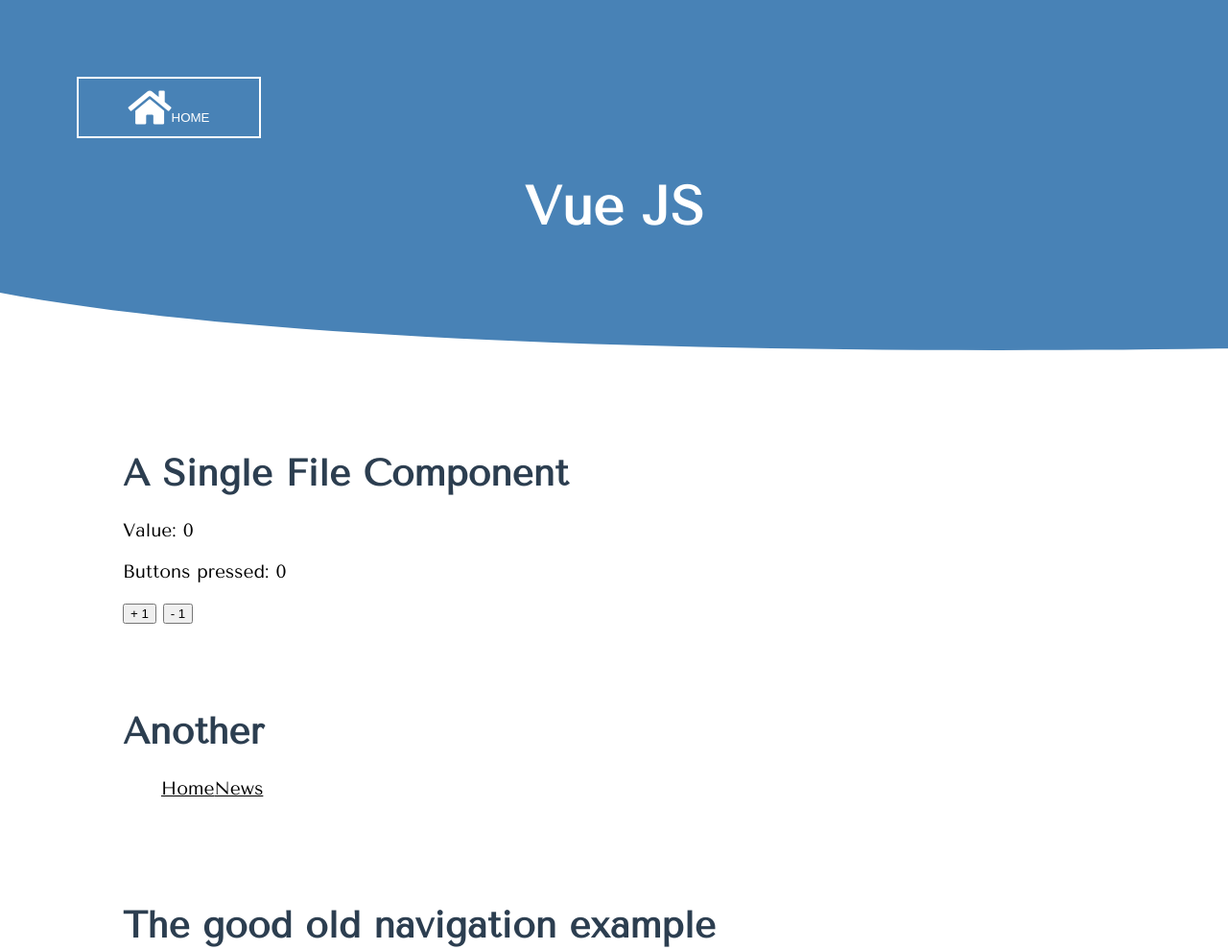
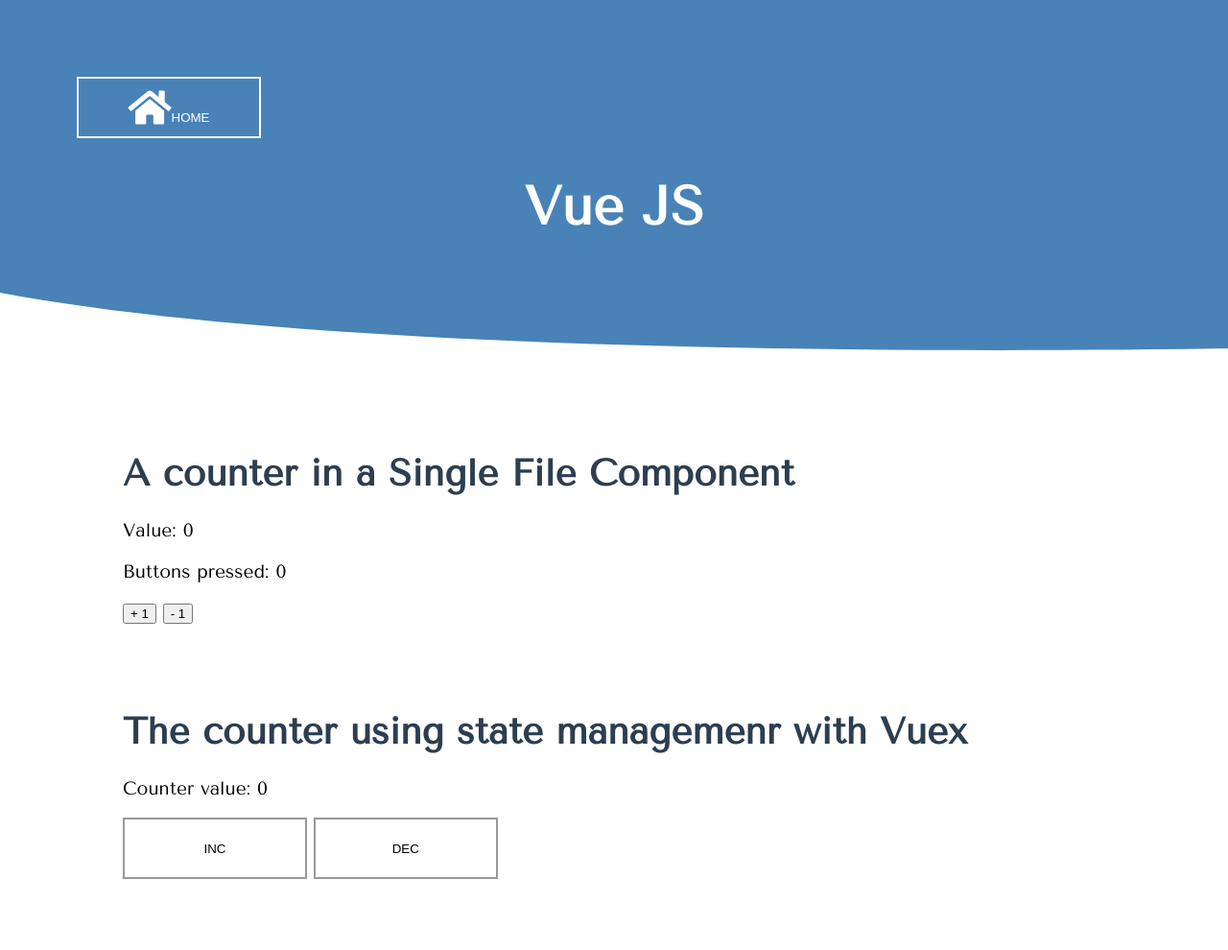
Before and after one commit to jaads/Homepage-III, a plain HTML site: page Web-Engineering/10/vue.html in a window 1280 px wide. Shown: the top 990 px of the page at 96% size. Drawn offline with nearby package versions, Linux system fonts and the light colour scheme.

Commit message:
added counter with vuex

```diff
--- a/Web-Engineering/10/vue.html
+++ b/Web-Engineering/10/vue.html
@@ -25,8 +25,17 @@
     <main>
         <div class="contentbox">
             <div id="vueapp">
-                <h1>A Single File Component</h1>
+                <h1>A counter in a Single File Component</h1>
                 <counter></counter>
+            </div>
+        </div>
+
+        <div class="contentbox">
+            <div id="counterwithstore">
+                <h1>The counter using state managemenr with Vuex</h1>
+                <p>Counter value: {{ counteroutput }}</p>
+                <button class="fancy-button" v-on:click="inc">Inc</button>
+                <button class="fancy-button" v-on:click="dec">Dec</button>
             </div>
         </div>
 
@@ -39,6 +48,7 @@
 
         <div class="contentbox">
             <h1>The good old navigation example</h1>
+            <h2>Now with VueX for state management</h2>
             <header>
                 <nav>
                     <ul id="topnav" class="button-group">
@@ -65,6 +75,7 @@
         </div>
     </main>
     <script src="https://cdn.jsdelivr.net/npm/vue/dist/vue.js"></script>
+    <script src="https://unpkg.com/vuex@3.1.2/dist/vuex.js"></script>
     <script src="../../vendor/prism.js"></script>
 </body>
 
--- a/Web-Engineering/10/vueapp.js
+++ b/Web-Engineering/10/vueapp.js
@@ -6,6 +6,40 @@
     components: { Counter }
 });
 
+const counterStore = new Vuex.Store({
+    state: {
+        count: 0
+    },
+    mutations: {
+        increment(state) {
+            state.count++;
+        },
+        decrement(state) {
+            state.count--;
+        }
+    }
+})
+
+new Vue({
+    el: '#counterwithstore',
+    computed: {
+        counteroutput() {
+            return counterStore.state.count;
+        }
+    },
+    methods: {
+        inc() {
+            counterStore.commit('increment');
+            console.log('Store state: ' + counterStore.state.count);
+        },
+        dec() {
+            counterStore.commit('decrement');
+            console.log('Store state: ' + counterStore.state.count);
+        }
+    }
+});
+
+
 new Vue({
     el: '#vueapp2',
     components: { Navcomp }
```
